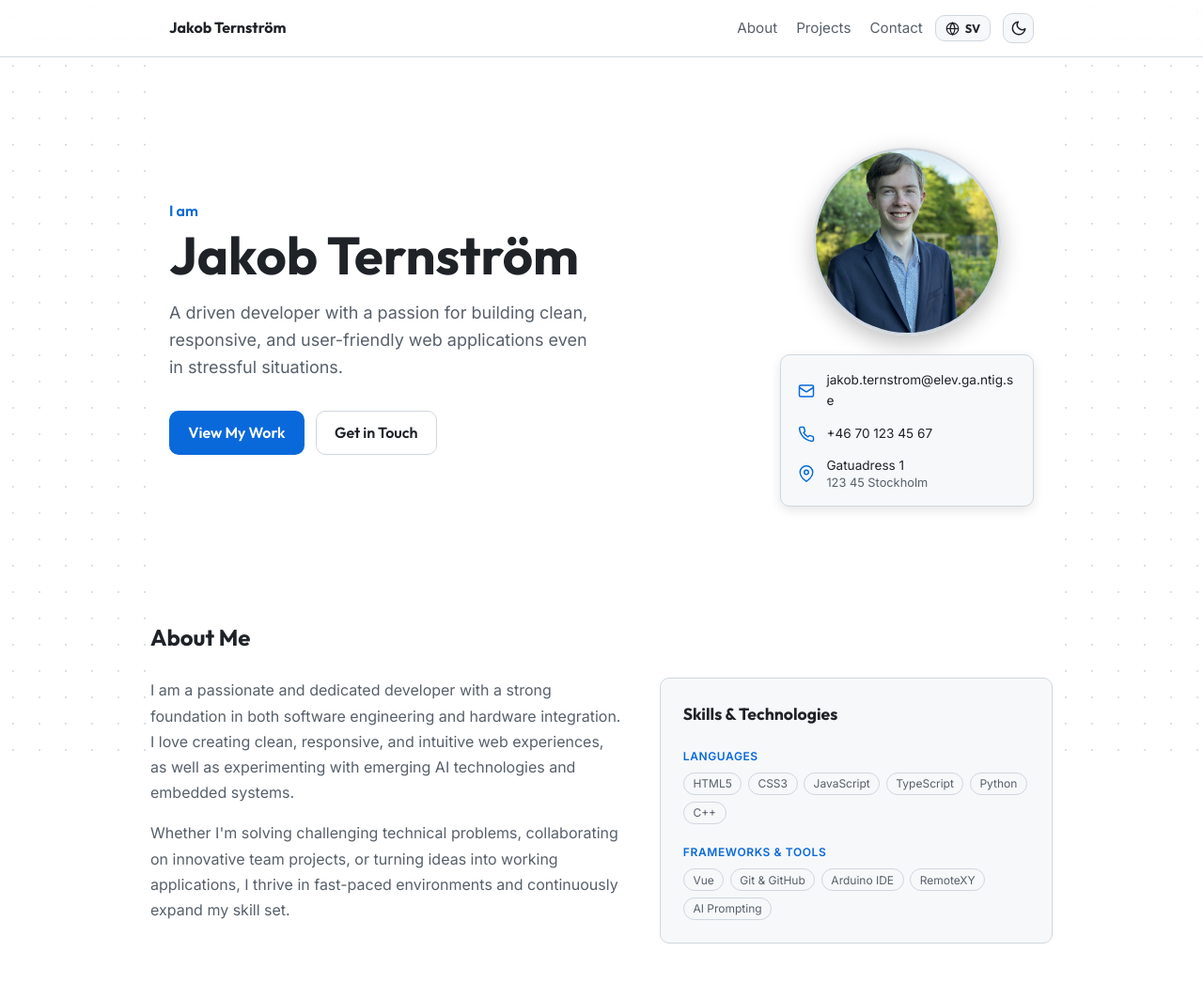
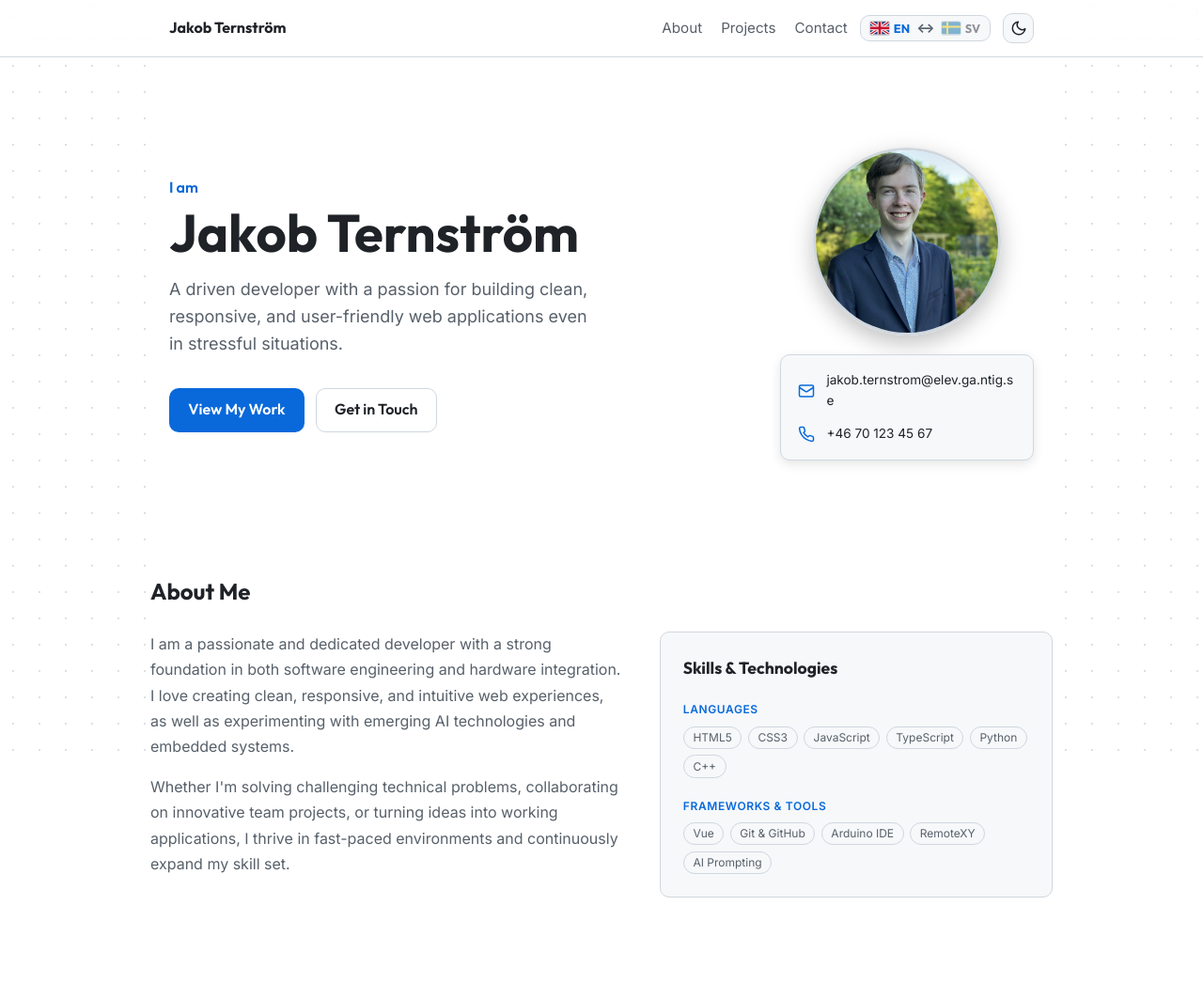
Before and after one commit to Bojak07/Portfolio, a plain HTML site: page index.html in a window 1280 px wide. Shown: the top 1063 px of the page at 94% size. Drawn offline with Linux system fonts and the light colour scheme.

Commit message:
Change language toggle

```diff
--- a/index.html
+++ b/index.html
@@ -38,13 +38,24 @@
                 </ul>
                 <button id="lang-toggle" class="lang-toggle" aria-label="Toggle language"
                     title="Byt till svenska / Switch to English">
-                    <svg class="icon-globe" viewBox="0 0 24 24" fill="none" stroke="currentColor" stroke-width="2">
-                        <circle cx="12" cy="12" r="10" />
-                        <line x1="2" y1="12" x2="22" y2="12" />
-                        <path
-                            d="M12 2a15.3 15.3 0 0 1 4 10 15.3 15.3 0 0 1-4 10 15.3 15.3 0 0 1-4-10 15.3 15.3 0 0 1 4-10z" />
-                    </svg>
-                    <span id="lang-label">SV</span>
+                    <span id="lang-en" class="lang-option" aria-hidden="true">
+                        <svg class="flag-icon" viewBox="0 0 60 40" role="img" aria-label="United Kingdom flag">
+                            <rect width="60" height="40" fill="#183b75" />
+                            <path d="M0 0 60 40M60 0 0 40" stroke="#fff" stroke-width="10" />
+                            <path d="M0 0 60 40M60 0 0 40" stroke="#c8102e" stroke-width="4" />
+                            <path d="M30 0v40M0 20h60" stroke="#fff" stroke-width="14" />
+                            <path d="M30 0v40M0 20h60" stroke="#c8102e" stroke-width="8" />
+                        </svg>
+                        <span>EN</span>
+                    </span>
+                    <span class="lang-switch-arrow" aria-hidden="true">↔</span>
+                    <span id="lang-sv" class="lang-option" aria-hidden="true">
+                        <svg class="flag-icon" viewBox="0 0 60 40" role="img" aria-label="Swedish flag">
+                            <rect width="60" height="40" fill="#006aa7" />
+                            <path d="M18 0v40M0 16h60" stroke="#fecc00" stroke-width="6" />
+                        </svg>
+                        <span>SV</span>
+                    </span>
                 </button>
                 <button id="theme-toggle" class="theme-toggle" aria-label="Toggle theme" title="Toggle theme">
                     <!-- Moon icon (shows in light mode) -->
@@ -104,19 +115,6 @@
                             </svg>
                             <span>+46 70 123 45 67</span>
                         </a>
-
-                        <!-- Address, Postnummer & City -->
-                        <div class="info-item">
-                            <svg class="info-icon" viewBox="0 0 24 24" fill="none" stroke="currentColor"
-                                stroke-width="2">
-                                <path d="M21 10c0 7-9 13-9 13s-9-6-9-13a9 9 0 0 1 18 0z" />
-                                <circle cx="12" cy="10" r="3" />
-                            </svg>
-                            <div class="info-text">
-                                <span>Gatuadress 1</span>
-                                <span class="info-subtext">123 45 Stockholm</span>
-                            </div>
-                        </div>
                     </div>
                 </div>
             </div>
@@ -324,8 +322,8 @@
                 contact_desc: "Feel free to reach out for collaborations or opportunities!",
                 contact_email_btn: "Email Me",
                 footer_built_with: "Built with HTML, CSS & AI Prompts",
-                lang_btn_label: "SV",
-                lang_btn_title: "Byt till svenska"
+                lang_btn_label: "EN / SV",
+                lang_btn_title: "Switch to Swedish"
             },
             sv: {
                 nav_about: "Om mig",
@@ -351,13 +349,14 @@
                 contact_desc: "Hör gärna av dig för samarbeten eller möjligheter!",
                 contact_email_btn: "Mejla mig",
                 footer_built_with: "Byggd med HTML, CSS & AI Prompts",
-                lang_btn_label: "EN",
+                lang_btn_label: "SV / EN",
                 lang_btn_title: "Switch to English"
             }
         };
 
         const langToggleBtn = document.getElementById('lang-toggle');
-        const langLabel = document.getElementById('lang-label');
+        const langEn = document.getElementById('lang-en');
+        const langSv = document.getElementById('lang-sv');
 
         function setLanguage(lang) {
             document.documentElement.setAttribute('lang', lang);
@@ -370,8 +369,9 @@
                 }
             });
 
-            if (langLabel) {
-                langLabel.textContent = translations[lang].lang_btn_label;
+            if (langEn && langSv) {
+                langEn.classList.toggle('is-active', lang === 'en');
+                langSv.classList.toggle('is-active', lang === 'sv');
             }
             if (langToggleBtn) {
                 langToggleBtn.setAttribute('title', translations[lang].lang_btn_title);
--- a/style.css
+++ b/style.css
@@ -167,7 +167,7 @@ body::before {
     padding: 0.35rem 0.6rem;
     display: inline-flex;
     align-items: center;
-    gap: 0.35rem;
+    gap: 0.45rem;
     font-family: var(--font-heading);
     font-size: 0.8rem;
     font-weight: 700;
@@ -179,12 +179,6 @@ body::before {
     border-color: var(--accent);
     color: var(--accent);
     transform: scale(1.05);
-}
-
-.lang-toggle svg {
-    width: 15px;
-    height: 15px;
-    stroke: currentColor;
 }
 
 .theme-toggle {
@@ -626,3 +620,30 @@ a.info-item:hover {
         padding: 0.35rem 0.45rem;
     }
 }
+
+.lang-option {
+    display: inline-flex;
+    align-items: center;
+    gap: 0.3rem;
+    opacity: 0.48;
+    transition: opacity 0.2s ease, color 0.2s ease;
+}
+
+.flag-icon {
+    width: 1.25rem;
+    height: 0.85rem;
+    display: block;
+    border-radius: 2px;
+    object-fit: cover;
+    box-shadow: 0 0 0 1px color-mix(in srgb, var(--text) 18%, transparent);
+}
+
+.lang-option.is-active {
+    color: var(--accent);
+    opacity: 1;
+}
+
+.lang-switch-arrow {
+    color: var(--muted);
+    font-size: 0.9rem;
+}
```
